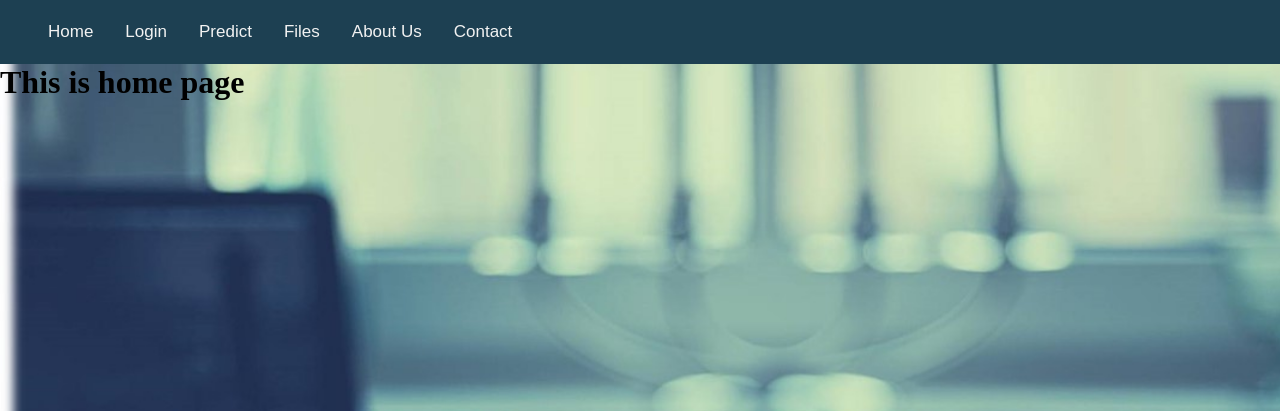
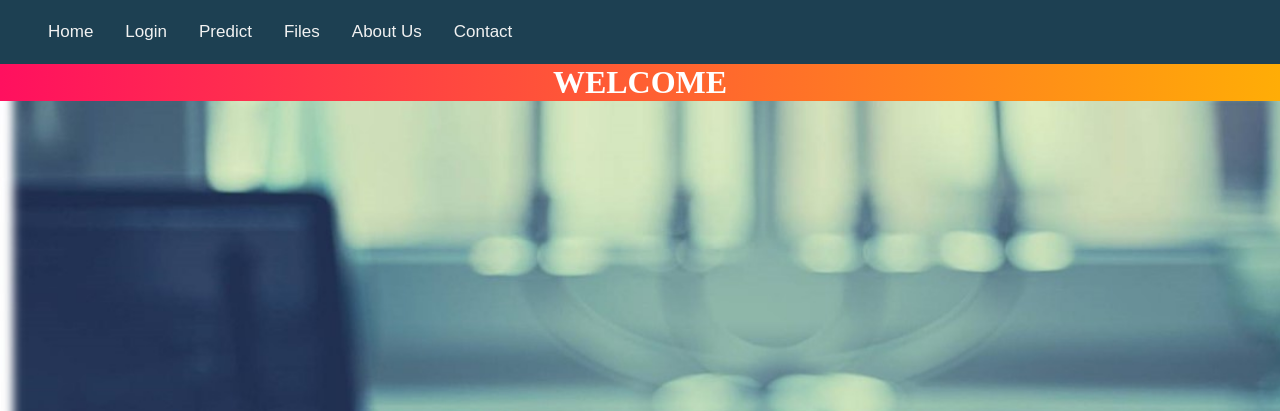
Before and after one commit to RutujaGurav07/text-prediction-using-roberta-, a Flask app: page /home in a window 1280 px wide. Shown: the top 411 px of the page. Run offline with Flask 2, Linux system fonts and the light colour scheme.

Commit message:
Update home.html

```diff
--- a/templates/home.html
+++ b/templates/home.html
@@ -1,7 +1,7 @@
 
-{% extends 'layout.html'%}
+{% extends 'layout.html'%} {% block content %}
 
-{% block content %}
+<h1 style="background: linear-gradient(to right, #ff105f, #ffad06);
+text-align:center;color:white" ">WELCOME</h1>
 
-<h1>This is home page</h1>
 {% endblock content %}
```
